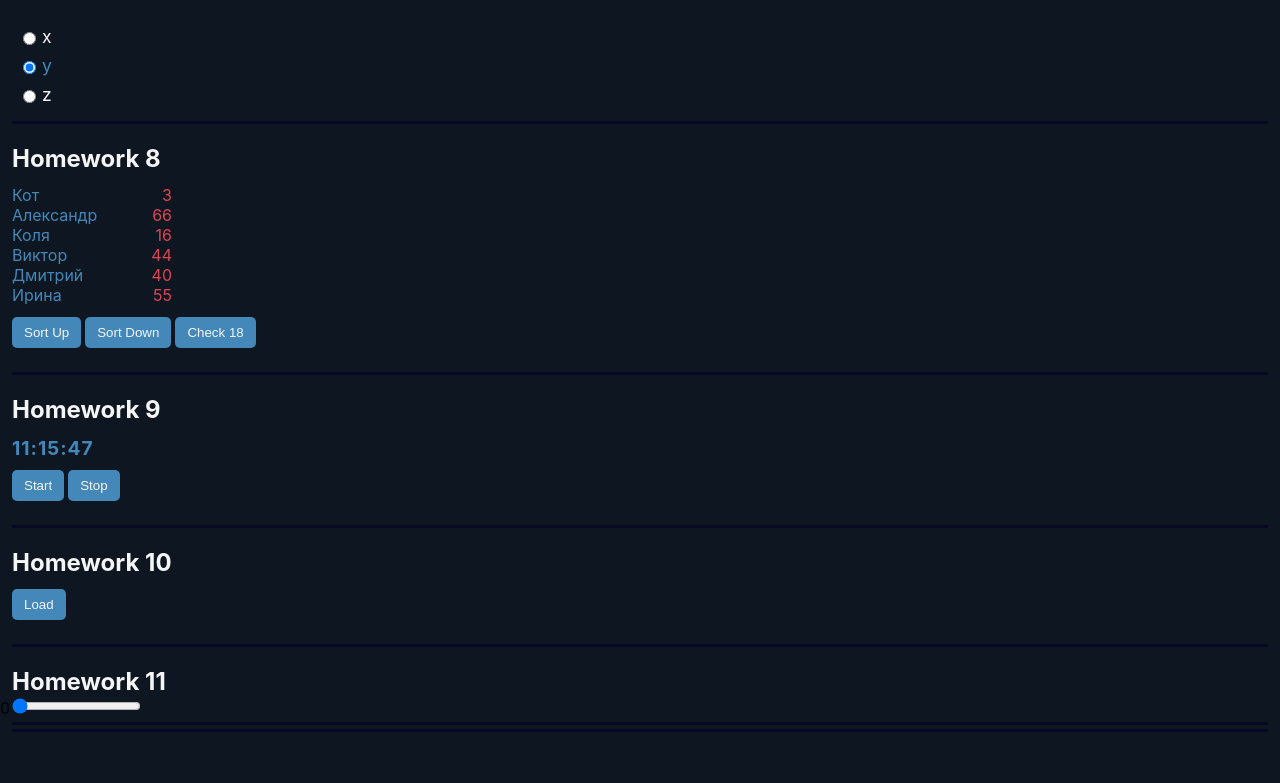
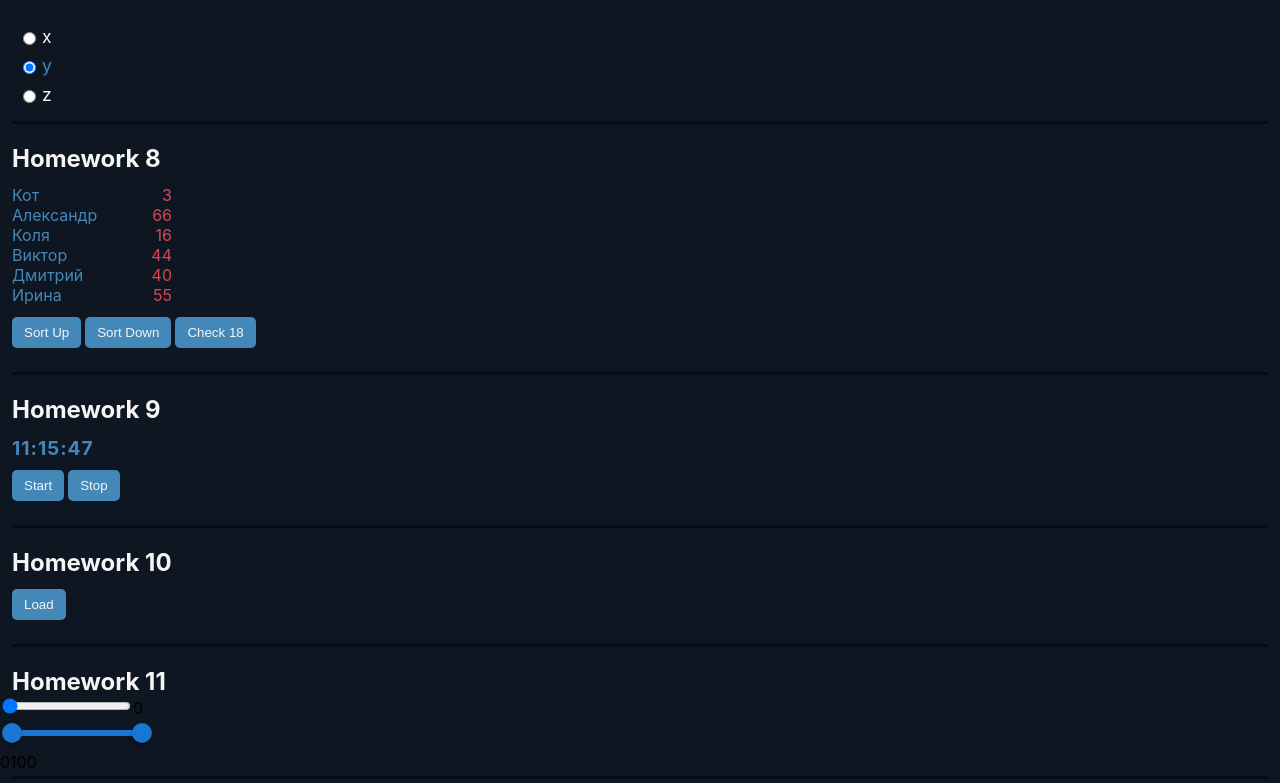
Before and after one commit to mykolao/react-homeworks, a React (Create React App) app: page /#/junior in a window 1280 px wide. Shown: the part 218-1001 px from the top of the page. Before the commit the page ends 954 px from the top, so only its background shows below. Built offline with nearby package versions, Linux system fonts and the light colour scheme.

Commit message:
used mui Slider

```diff
--- a/package.json
+++ b/package.json
@@ -4,6 +4,9 @@
   "private": true,
   "homepage": "https://mykolao.github.io/react-homeworks",
   "dependencies": {
+    "@emotion/react": "^11.7.1",
+    "@emotion/styled": "^11.6.0",
+    "@mui/material": "^5.2.7",
     "@testing-library/jest-dom": "^5.11.4",
     "@testing-library/react": "^11.1.0",
     "@testing-library/user-event": "^12.1.10",
--- a/src/homework-11/HW11.tsx
+++ b/src/homework-11/HW11.tsx
@@ -10,28 +10,33 @@ function HW11() {
     setValue1(r);
   };
 
+  const onChangeDoubleRangeHandler = ([low, high]: [
+    number,
+    number
+  ]) => {
+    if (low !== value1) setValue1(low);
+    else setValue2(high);
+  };
+
   return (
     <div className="homework">
       <h2 className="section_title">Homework 11</h2>
 
       <div>
+        <SuperRange
+          onChangeRange={onChangeRangeHandler}
+          value={value1}
+        />
         <span>{value1}</span>
-        <SuperRange
-          value={value1}
-          onChangeRange={onChangeRangeHandler}
+      </div>
+        <SuperDoubleRange
+          onChangeRange={onChangeDoubleRangeHandler}
+          values={[value1, value2]}
         />
+      <div>
+        <span>{value1}</span>
+        <span>{value2}</span>
       </div>
-      {/* <div>
-        <span>{value1}</span>
-        <SuperDoubleRange
-        // сделать так чтоб value1 и value2 изменялось
-        />
-        <span>{value2}</span>
-      </div> */}
-      <hr />
-      {/*для личного творчества, могу проверить*/}
-      {/*<AlternativeSuperRange/>*/}
-      {/*<AlternativeSuperDoubleRange/>*/}
       <hr />
     </div>
   );
--- /dev/null
+++ b/src/homework-11/common/c8-SuperDoubleRange/SuperDoubleRange.module.css
@@ -0,0 +1,4 @@
+.container {
+  margin: 0px 12px;
+  width: 130px;
+}
--- a/src/homework-11/common/c8-SuperDoubleRange/SuperDoubleRange.tsx
+++ b/src/homework-11/common/c8-SuperDoubleRange/SuperDoubleRange.tsx
@@ -1,19 +1,46 @@
-import React from "react";
+import React, { ChangeEvent } from "react";
+
+import { Slider } from "@mui/material";
+
+import styles from "./SuperDoubleRange.module.css";
 
 type SuperDoubleRangePropsType = {
   onChangeRange?: (value: [number, number]) => void;
-  value?: [number, number];
-  // min, max, step, disable, ...
+  min?: number;
+  max?: number;
+  step?: number;
+  values?: [number, number];
 };
 
 const SuperDoubleRange: React.FC<SuperDoubleRangePropsType> = ({
   onChangeRange,
-  value,
-  // min, max, step, disable, ...
+  min,
+  max,
+  step,
+  values,
 }) => {
-  // сделать самому, можно подключать библиотеки
+  min = min || 0;
+  max = max || 100;
+  step = step || 1;
+  const minValue = min;
+  const maxValue = max;
+  let [lowValue, highValue] = values || [minValue, maxValue];
 
-  return <>DoubleRange</>;
+  if (lowValue > highValue) lowValue = highValue;
+
+  const onChangeHandler = (e: Event, value: any) => {
+    onChangeRange && onChangeRange(value);
+  };
+
+  return (
+    <div className={styles.container}>
+      <Slider
+        {...{ min, max, step }}
+        value={[lowValue, highValue]}
+        onChange={onChangeHandler}
+      />
+    </div>
+  );
 };
 
 export default SuperDoubleRange;
```
Also changed, not shown: 1 other file (tests, documents, lock files or other folders).
